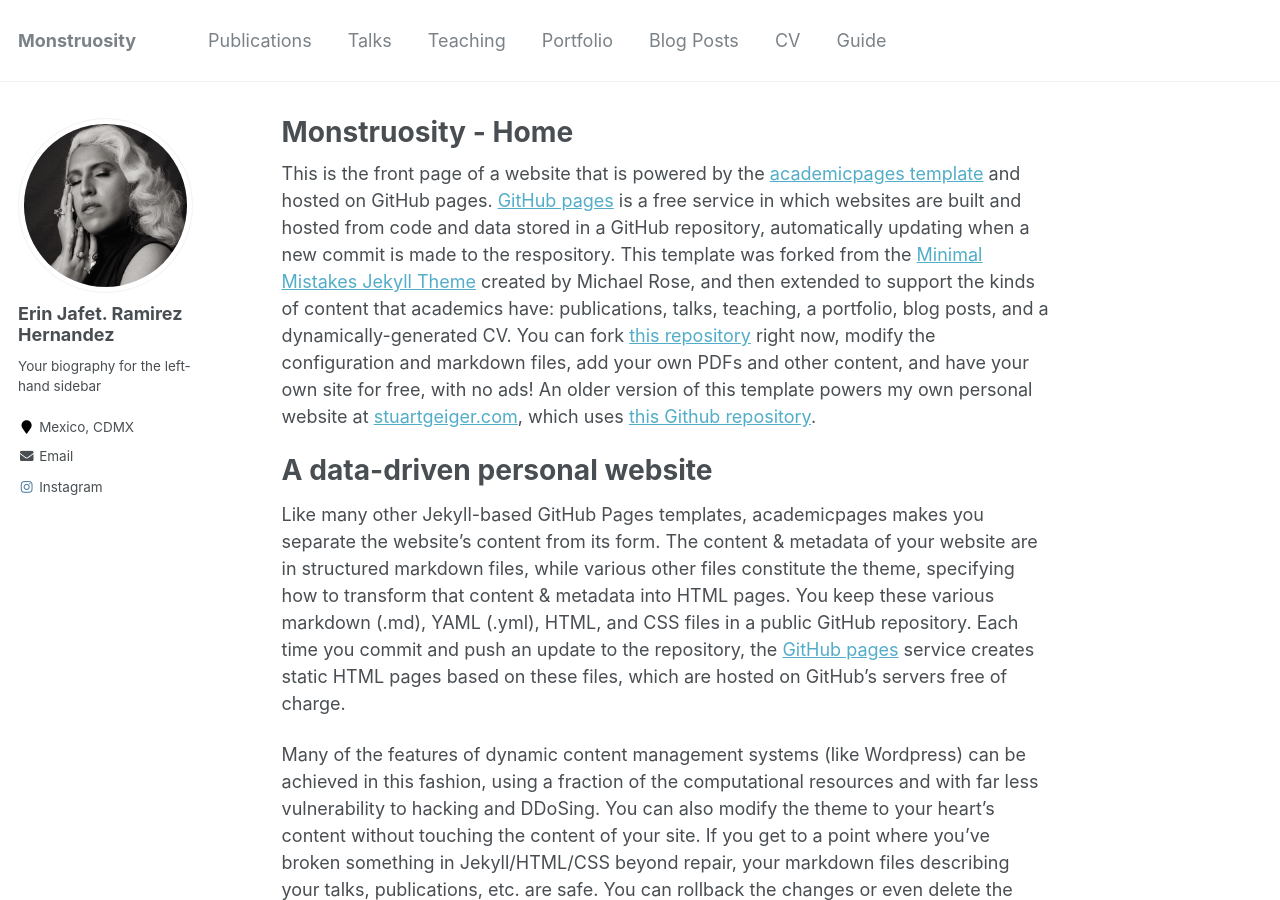
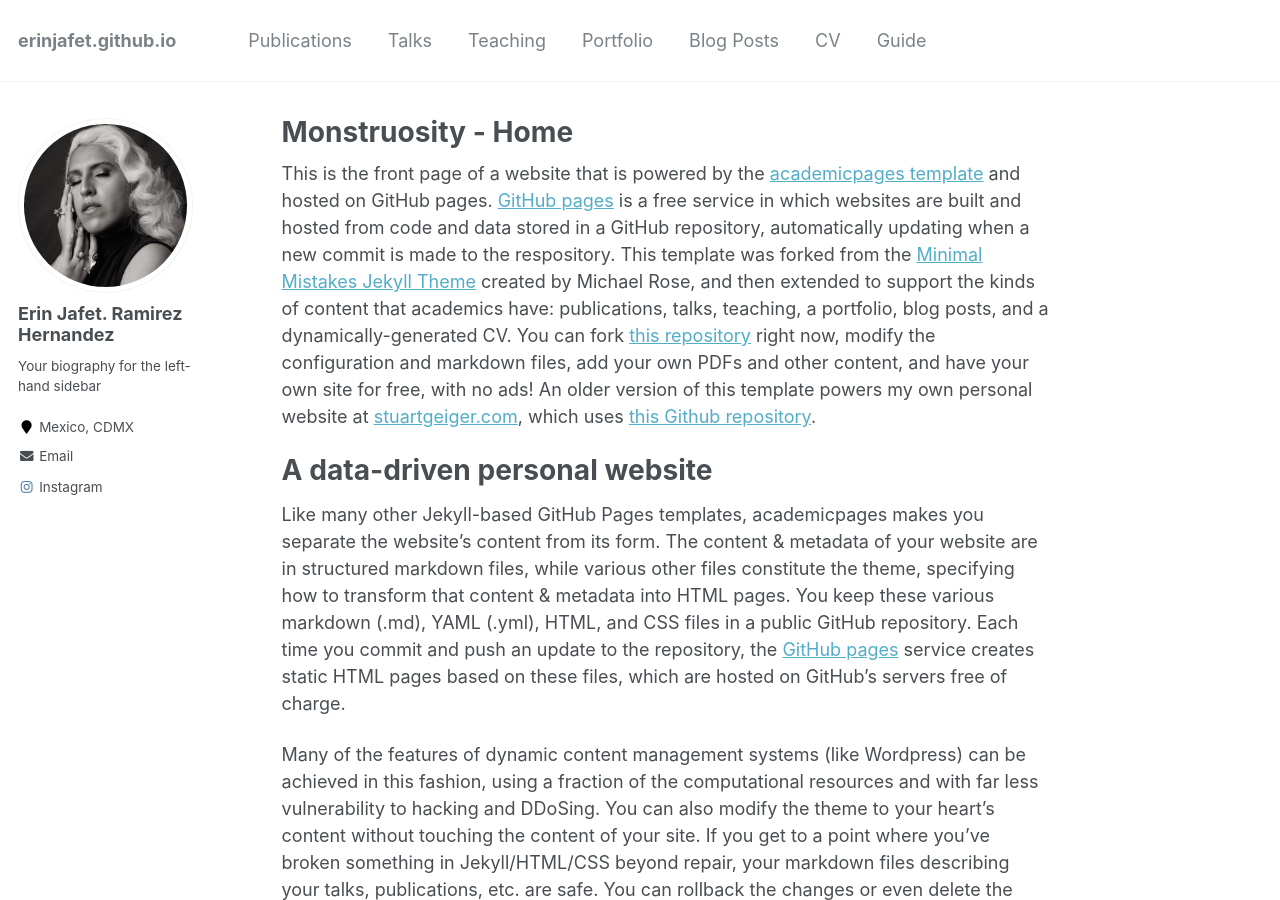
Before and after one commit to ErinJafet/erinjafet.github.io, a Jekyll site: the page built from _pages/about.md, in a window 1280 px wide and 900 px high. Built offline with Jekyll 4.4.1, drawn with Linux system fonts in a browser that asks for light colours.

Commit message:
Update to YML

```diff
--- a/_config.yml
+++ b/_config.yml
@@ -7,7 +7,7 @@
 
 # Site Settings
 locale                   : "es-MX"
-title                    : "Monstruosity"
+title                    :
 title_separator          : "-"
 name                     : &name "Erin Jafet. Ramirez Hernandez"
 description              : &description "personal description"
```
